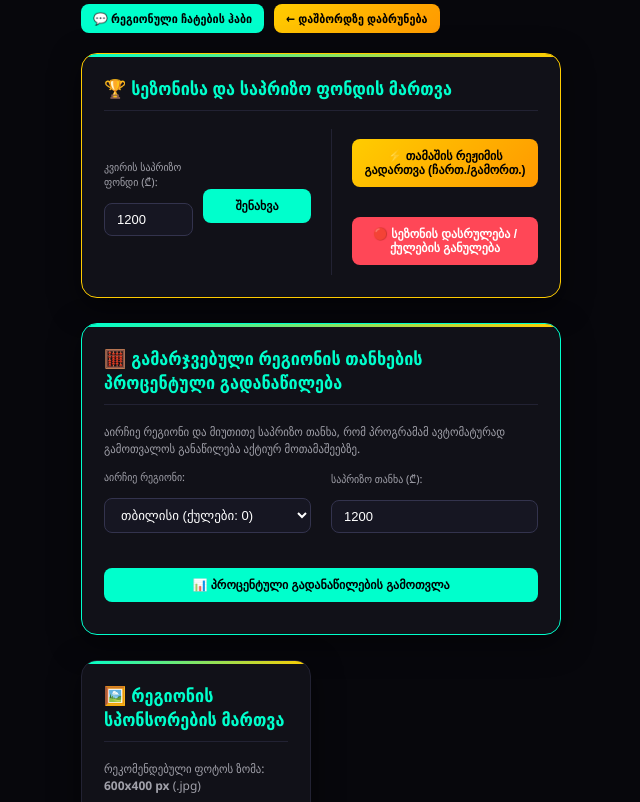
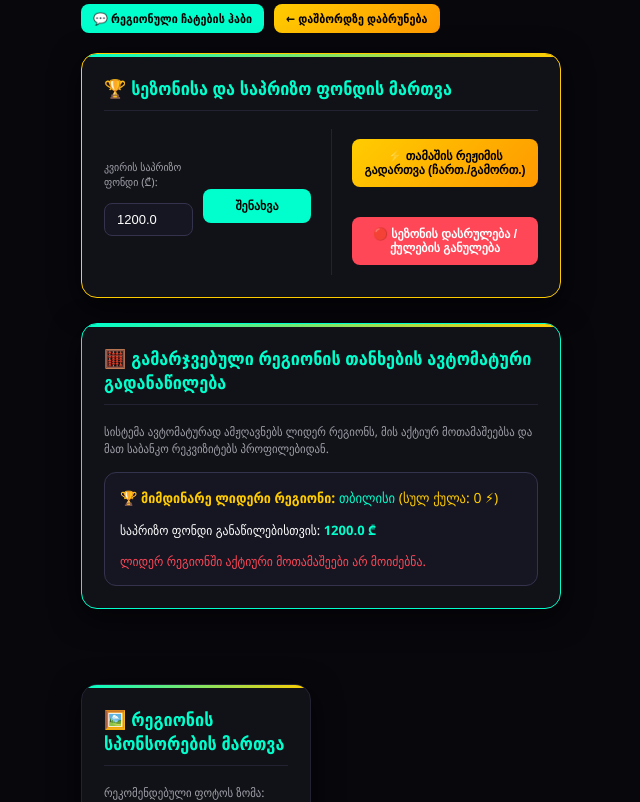
Before and after one commit to ninokvlividze20-alt/noventra-work, a Flask app: page /admin in a window 1280 px wide. Shown: the part 125-927 px from the top of the page, without its empty margins (319-959 px from the left). Run offline with Flask 3, Linux system fonts and the light colour scheme; a user stored in the database is signed in; data comes from the database, SQL or seed files in the repository; tables that the repository leaves empty hold one stand-in row (values such as "Sample post").

Commit message:
Add automatic and secure prize distribution system with user bank accounts

```diff
--- a/app.py
+++ b/app.py
@@ -397,28 +397,32 @@
     if not current_user.is_admin:
         abort(403)
 
-    # ამოვქაჩოთ რეგიონები და მომხმარებლები
     users = User.query.all()
-    regions = RegionScore.query.all()
+    regions = RegionScore.query.order_by(RegionScore.score.desc()).all()
 
-    # წამოვქაჩოთ საპრიზო ფონდი პარამეტრებიდან
     prize_setting = Settings.query.filter_by(key='prize_pool').first()
-    current_week_prize_pool = prize_setting.value if prize_setting else "1200"
+    current_week_prize_pool = float(prize_setting.value) if prize_setting else 1200.0
 
-    # თითოეული მომხმარებლისთვის აქტიურობის დათვლა
+    # ვპოულობთ მიმდინარე ლიდერ (ან გამარჯვებულ) რეგიონს
+    top_region = RegionScore.query.order_by(RegionScore.score.desc()).first()
+    top_region_users = []
+
+    if top_region:
+        # ამოვქაჩავთ ამ რეგიონის იუზერებს და დავალაგებთ აქტიურობის მიხედვით
+        region_users = [u for u in users if u.region == top_region.region_id and not u.is_admin]
+        # აქტიურობის ქულა: (250 - clicks_left)
+        top_region_users = sorted(region_users, key=lambda x: (250 - x.clicks_left), reverse=True)
+
     user_stats = {}
     for u in users:
         watched_ads_count = UserAdView.query.filter_by(user_id=u.id).count()
-
         user_stats[u.id] = {
             'watched_ads': watched_ads_count,
-            'activity_score': (100 - u.clicks_left) + (watched_ads_count * 2)
+            'activity_score': (250 - u.clicks_left) + (watched_ads_count * 2)
         }
 
-    # მომხმარებლები დავალაგოთ აქტიურობის მიხედვით
     users_sorted = sorted(users, key=lambda x: user_stats[x.id]['activity_score'], reverse=True)
 
-    # რეგიონების მიხედვით დაჯგუფება
     users_by_region = {}
     for reg in regions:
         users_by_region[reg.region_id] = {
@@ -439,12 +443,14 @@
             region_sponsors[reg.region_id] = None
 
     return render_template('admin_dashboard.html',
-                           users=users_sorted,
-                           users_by_region=users_by_region,
-                           user_stats=user_stats,
-                           regions=regions,
-                           region_sponsors=region_sponsors,
-                           current_week_prize_pool=current_week_prize_pool)
+                          users=users_sorted,
+                          users_by_region=users_by_region,
+                          user_stats=user_stats,
+                          regions=regions,
+                          region_sponsors=region_sponsors,
+                          current_week_prize_pool=current_week_prize_pool,
+                          top_region=top_region,
+                          top_region_users=top_region_users)
 
 @app.route('/admin/user/<int:user_id>/update', methods=['POST'])
 @login_required
@@ -686,6 +692,47 @@
         db.session.commit()
     return redirect(url_for('admin_chats', region=region_id))
 
+# 💰 გამარჯვებული რეგიონის მოთამაშეებზე საპრიზო თანხების ავტომატური და უსაფრთხო ჩარიცხვა
+@app.route('/admin/distribute_prizes', methods=['POST'])
+@login_required
+def admin_distribute_prizes():
+    if not current_user.is_admin:
+        abort(403)
+
+    top_region = RegionScore.query.order_by(RegionScore.score.desc()).first()
+    if not top_region:
+        flash("რეგიონები ვერ მოიძებნა!", "danger")
+        return redirect(url_for('admin_dashboard'))
+
+    prize_setting = Settings.query.filter_by(key='prize_pool').first()
+    total_prize = float(prize_setting.value) if prize_setting else 1200.0
+
+    region_users = [u for u in User.query.filter_by(region=top_region.region_id).all() if not u.is_admin]
+    if not region_users:
+        flash("გამარჯვებულ რეგიონში აქტიური მომხმარებლები არ არიან!", "warning")
+        return redirect(url_for('admin_dashboard'))
+
+    # ვალაგებთ აქტიურობის მიხედვით
+    sorted_r_users = sorted(region_users, key=lambda x: (250 - x.clicks_left), reverse=True)
+
+    # პროცენტული გადანაწილება უსაფრთხო სერვერული ლოგიკით:
+    # 1-ლი ადგილი - 50%, მე-2 ადგილი - 30%, დანარჩენებზე თანაბრად იყოფა დარჩენილი 20%
+    if len(sorted_r_users) == 1:
+        sorted_r_users[0].balance += total_prize
+    elif len(sorted_r_users) == 2:
+        sorted_r_users[0].balance += total_prize * 0.60
+        sorted_r_users[1].balance += total_prize * 0.40
+    else:
+        sorted_r_users[0].balance += total_prize * 0.50
+        sorted_r_users[1].balance += total_prize * 0.30
+        rest_share = (total_prize * 0.20) / (len(sorted_r_users) - 2)
+        for u in sorted_r_users[2:]:
+            u.balance += rest_share
+
+    db.session.commit()
+    flash(f"საპრიზო თანხები ({total_prize} ₾) წარმატებით ჩაერიცხა გამარჯვებული რეგიონის ({top_region.region_name}) აქტიურ მოთამაშეებს!", "success")
+    return redirect(url_for('admin_dashboard'))
+
 @app.route('/logout')
 def logout():
     logout_user()
--- a/templates/admin_dashboard.html
+++ b/templates/admin_dashboard.html
@@ -57,28 +57,49 @@
         </div>
     </div>
 
-    <!-- 🧮 გამარჯვებული რეგიონის საპრიზო თანხების პროცენტული კალკულატორი -->
+    <!-- 🧮 გამარჯვებული რეგიონის საპრიზო თანხების მართვა და ჩარიცხვა -->
     <div class="admin-section" style="border-color: #00ffcc;">
-        <h3>🧮 გამარჯვებული რეგიონის თანხების პროცენტული გადანაწილება</h3>
-        <p style="color: #a1a1aa; font-size: 12px; margin-top: 0;">აირჩიე რეგიონი და მიუთითე საპრიზო თანხა, რომ პროგრამამ ავტომატურად გამოთვალოს განაწილება აქტიურ მოთამაშეებზე.</p>
+        <h3>🧮 გამარჯვებული რეგიონის თანხების ავტომატური გადანაწილება</h3>
+        <p style="color: #a1a1aa; font-size: 12px; margin-top: 0;">სისტემა ავტომატურად ამჟღავნებს ლიდერ რეგიონს, მის აქტიურ მოთამაშეებსა და მათ საბანკო რეკვიზიტებს პროფილებიდან.</p>
 
-        <div class="grid-2" style="align-items: flex-end;">
-            <div>
-                <label style="font-size: 11px; color: #a1a1aa; display: block; margin-bottom: 4px;">აირჩიე რეგიონი:</label>
-                <select id="calcRegion" class="input-field">
-                    {% for reg in regions %}
-                    <option value="{{ reg.region_id }}">{{ reg.region_name }} (ქულები: {{ reg.score }})</option>
-                    {% endfor %}
-                </select>
+        <div style="background: #161622; padding: 15px; border-radius: 12px; border: 1px solid #33334d; margin-top: 15px;">
+            <p style="color: #ffcc00; font-size: 14px; margin-top: 0;"><strong>🏆 მიმდინარე ლიდერი რეგიონი:</strong> <span style="color: #00ffcc;">{{ top_region.region_name if top_region else 'არ არის' }}</span> (სულ ქულა: {{ top_region.score if top_region else 0 }} ⚡)</p>
+            <p style="color: #fff; font-size: 13px;">საპრიზო ფონდი განაწილებისთვის: <strong style="color: #00ffcc;">{{ current_week_prize_pool }} ₾</strong></p>
+
+            {% if top_region_users %}
+            <div style="overflow-x: auto; margin-top: 15px;">
+                <table class="admin-table">
+                    <thead>
+                        <tr>
+                            <th>მომხმარებელი</th>
+                            <th>ტელეფონი (Profile)</th>
+                            <th>საბანკო ანგარიში IBAN (Profile)</th>
+                            <th>აქტიურობა (დახარჯული კლიკები)</th>
+                        </tr>
+                    </thead>
+                    <tbody>
+                        {% for tu in top_region_users[:5] %}
+                        <tr>
+                            <td><strong>{{ tu.username }}</strong></td>
+                            <td style="color: #00ffcc;">{{ tu.phone if tu.phone else 'არ არის მითითებული ⚠️' }}</td>
+                            <td style="color: #ffcc00; font-family: monospace;">{{ tu.bank_account if tu.bank_account else 'არ არის მითითებული ⚠️' }}</td>
+                            <td>{{ 250 - tu.clicks_left }} კლიკი</td>
+                        </tr>
+                        {% endfor %}
+                    </tbody>
+                </table>
             </div>
-            <div>
-                <label style="font-size: 11px; color: #a1a1aa; display: block; margin-bottom: 4px;">საპრიზო თანხა (₾):</label>
-                <input type="number" id="calcAmount" value="{{ current_week_prize_pool | default('1200') }}" class="input-field">
-            </div>
+
+            <form action="{{ url_for('admin_distribute_prizes') }}" method="POST" style="margin-top: 20px;" onsubmit="return confirm('ნამდვილად გსურთ საპრიზო თანხების ავტომატურად ჩარიცხვა ამ მოთამაშეების ვირტუალურ საფულეებში?');">
+                <button type="submit" class="btn-sm btn-success" style="padding: 12px 25spx; font-size: 14px; width: 100%;">
+                    🚀 თანხების ავტომატურად ჩარიცხვა გამარჯვებულების საფულეებში
+                </button>
+            </form>
+            {% else %}
+            <p style="color: #ff4757; font-size: 13px; margin-bottom: 0;">ლიდერ რეგიონში აქტიური მოთამაშეები არ მოიძებნა.</p>
+            {% endif %}
         </div>
-        <div style="margin-top: 15px;">
-            <button type="button" onclick="calculateDistribution()" class="btn-sm btn-success" style="padding: 10px 20px;">📊 პროცენტული გადანაწილების გამოთვლა</button>
-        </div>
+    </div>
 
         <div id="calcResult" style="margin-top: 15px; background: #161622; padding: 15px; border-radius: 10px; border: 1px solid #33334d; display: none; font-size: 13px; color: #fff;">
             <!-- აქ გამოჩნდება ავტომატური გათვლა -->
```
